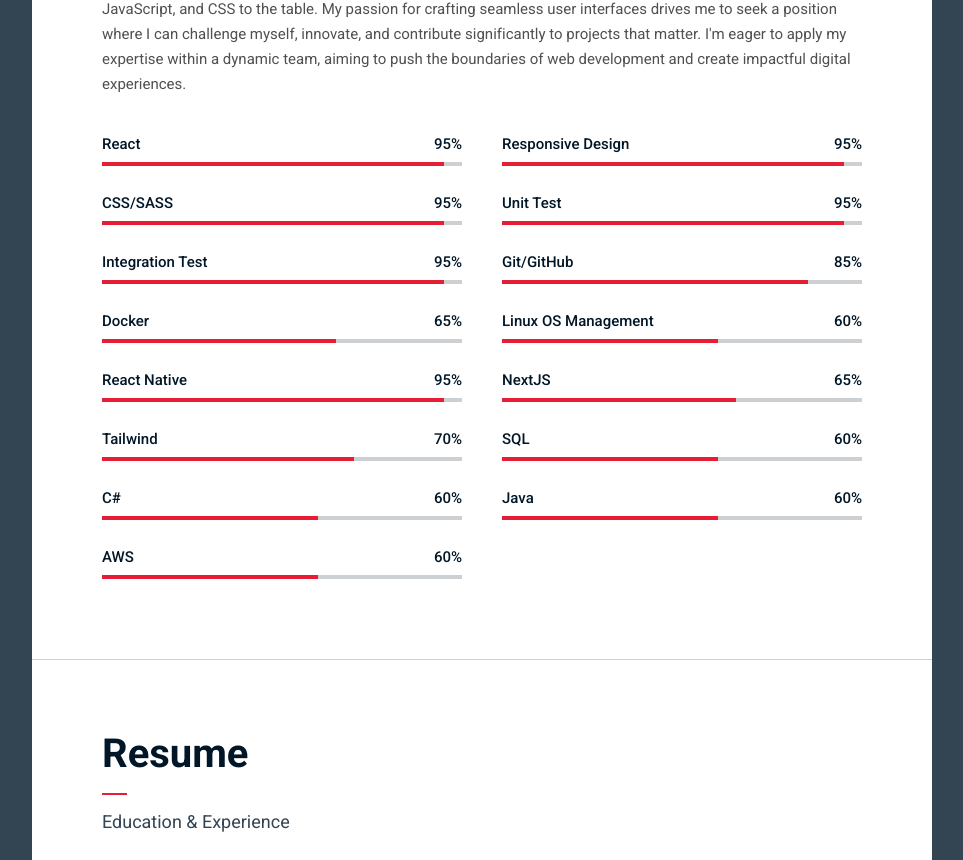
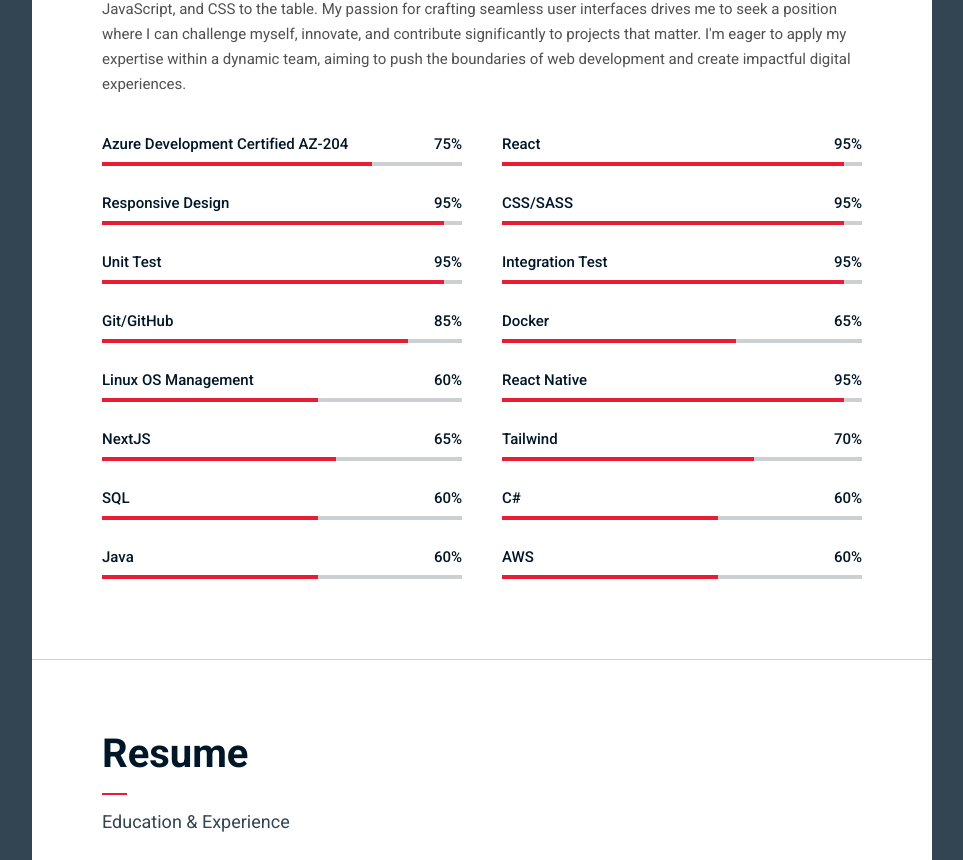
Before and after one commit to panpan31415/panpan-blog, a React (Create React App) app: page /#/ in a window 1280 px wide. Shown: the part 1058-1918 px from the top of the page, without its empty margins (308-1271 px from the left). Built offline with nearby package versions, Linux system fonts and the light colour scheme.

Commit message:
add azure skill

```diff
--- a/src/profile-data.ts
+++ b/src/profile-data.ts
@@ -6,6 +6,10 @@
     value: number;
 };
 export const skills: Skill[] = [
+    {
+        name: 'Azure Development Certified AZ-204',
+        value: 75,
+    },
     {
         name: 'React',
         value: 95,
```
